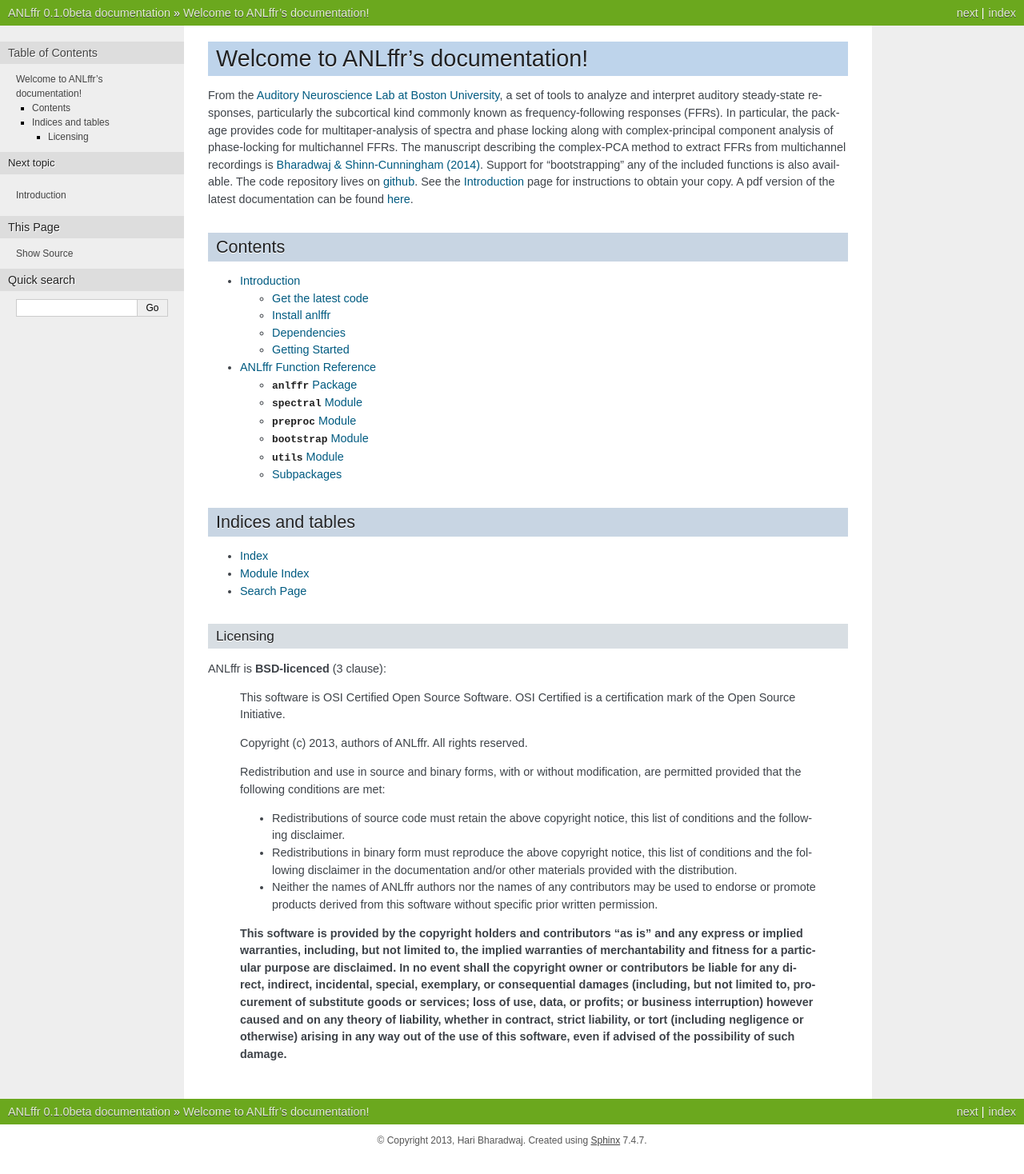
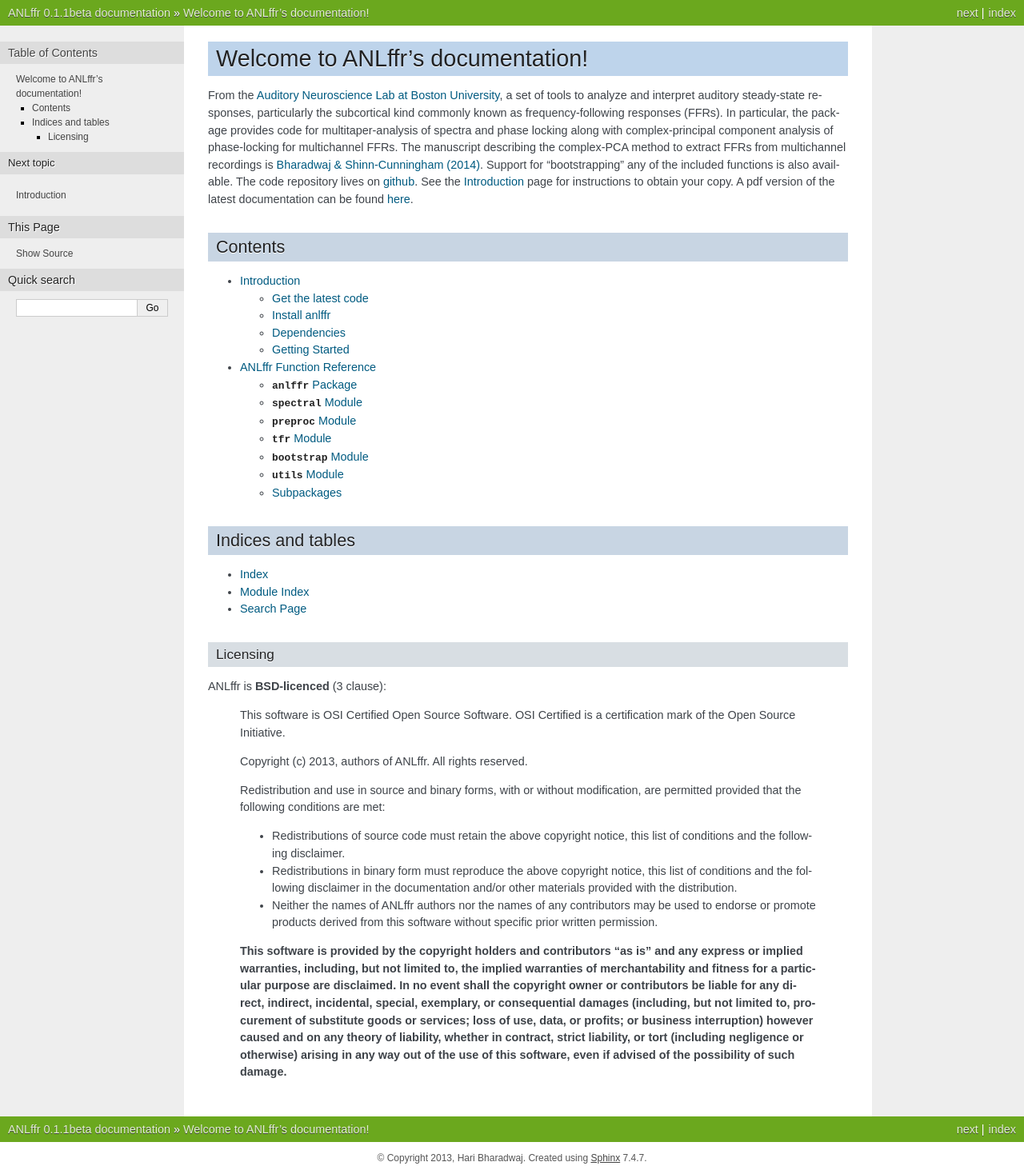
Before and after one commit to SNAPlabgroup/ANLffr, a Sphinx documentation site: the page built from doc/source/index.rst, in a window 1280 px wide. Shown: the whole page at 80% size. Built offline with Sphinx 7.4.7, drawn with Linux system fonts in a browser that asks for light colours; before the commit the page ends 1446 px from its top, so only the background shows below that.

Commit message:
Improving docstrings to work with sphinx

```diff
--- a/doc/source/conf.py
+++ b/doc/source/conf.py
@@ -16,7 +16,7 @@
 # If extensions (or modules to document with autodoc) are in another directory,
 # add these directories to sys.path here. If the directory is relative to the
 # documentation root, use os.path.abspath to make it absolute, like shown here.
-sys.path.insert(0, os.path.abspath('/home/hari/ANLffr/'))
+sys.path.insert(0, os.path.abspath('/Users/hari/repos/ANLffr/'))
 
 # -- General configuration -----------------------------------------------------
 
@@ -25,7 +25,7 @@
 
 # Add any Sphinx extension module names here, as strings. They can be extensions
 # coming with Sphinx (named 'sphinx.ext.*') or your custom ones.
-extensions = ['sphinx.ext.autodoc','numpydoc']
+extensions = ['sphinx.ext.autosummary','sphinx.ext.autodoc','numpydoc']
 
 # Add any paths that contain templates here, relative to this directory.
 templates_path = ['_templates']
@@ -50,7 +50,7 @@
 # The short X.Y version.
 version = '0.1'
 # The full version, including alpha/beta/rc tags.
-release = '0.1.0beta'
+release = '0.1.1beta'
 
 # The language for content autogenerated by Sphinx. Refer to documentation
 # for a list of supported languages.
```
Also changed, not shown: doc/source/api.rst (+9 -1 lines), 4 other files.
